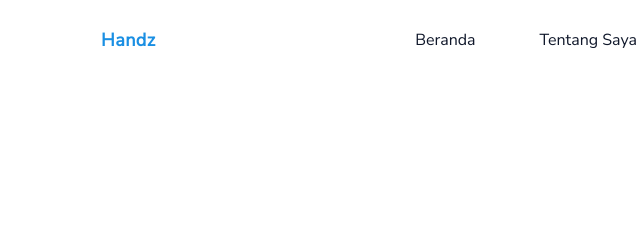
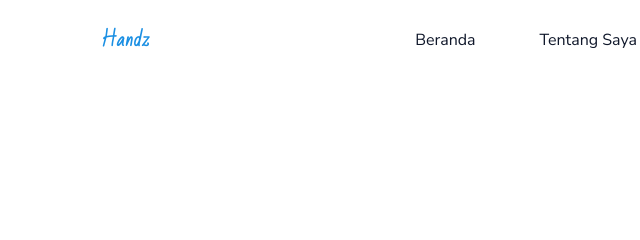
Before and after one commit to handikaFadli/handikaFadli.github.io, a website: page index.html in a window 1280 px wide. Shown: the top 240 px of the page, 11-651 px from the left. Drawn offline with nearby package versions, Linux system fonts and the light colour scheme.

Commit message:
mengubah font pada  navbar

```diff
--- a/index.html
+++ b/index.html
@@ -6,12 +6,15 @@
     <meta name="viewport" content="width=device-width, initial-scale=1.0" />
     <title>Portfolio</title>
     <link rel="stylesheet" href="dist/output.css" />
+    <!-- fonts google -->
     <link rel="preconnect" href="https://fonts.googleapis.com" />
     <link rel="preconnect" href="https://fonts.gstatic.com" crossorigin />
+    <link href="https://fonts.googleapis.com/css2?family=Bad+Script&family=Nunito+Sans:wght@200;400&display=swap" rel="stylesheet" />
+    <!-- font awesome -->
     <script src="https://use.fontawesome.com/releases/v6.1.0/js/all.js" crossorigin="anonymous"></script>
-    <link href="https://fonts.googleapis.com/css2?family=Nunito+Sans:wght@200;400&display=swap" rel="stylesheet" />
     <!-- AOS -->
     <link rel="stylesheet" href="https://unpkg.com/aos@next/dist/aos.css" />
+    <!-- dark mode local storage -->
     <script>
       if (localStorage.theme === "dark" || (!("theme" in localStorage) && window.matchMedia("(prefers-color-scheme: dark)").matches)) {
         document.documentElement.classList.add("dark");
@@ -26,7 +29,7 @@
       <div class="container">
         <div class="relative flex items-center justify-between">
           <div class="px-4">
-            <a href="#home" class="block py-6 text-lg font-bold tracking-wide text-primary">Handz</a>
+            <a href="#home" class="navbar-text block py-6 text-lg font-bold tracking-wide text-primary">Handz</a>
           </div>
           <div class="flex items-center px-4">
             <button id="hamburger" name="hamburger" type="button" class="absolute right-4 block lg:hidden">
--- a/src/input.css
+++ b/src/input.css
@@ -4,6 +4,9 @@
 
 body {
   font-family: "Nunito Sans", sans-serif;
+}
+header .navbar-text {
+  font-family: "Bad Script", cursive;
 }
 .navbar-fixed {
   @apply fixed z-[9999] bg-white bg-opacity-70 backdrop-blur-sm dark:bg-dark dark:bg-opacity-50;
```
Also changed, not shown: dist/output.css.
